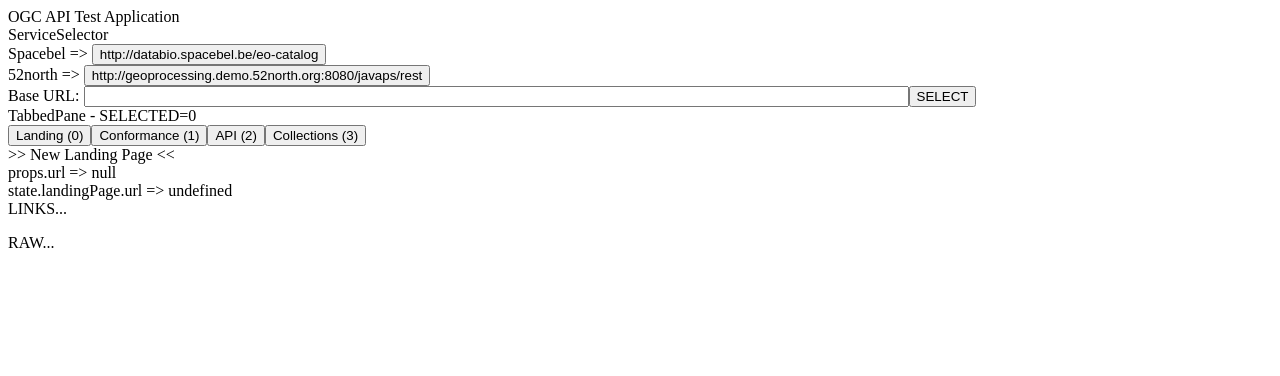
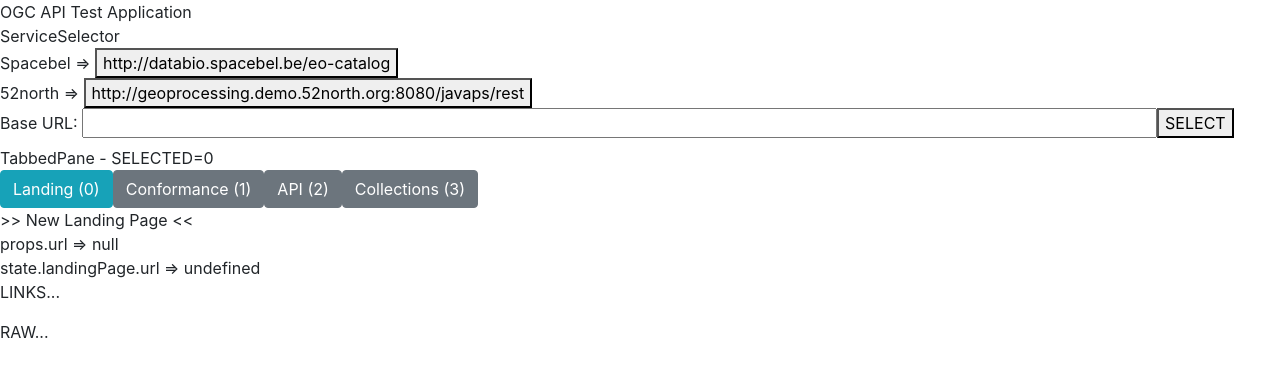
Before and after one commit to rconway/racogcapi, a React (Create React App) app: page / in a window 1280 px wide. Shown: the top 376 px of the page. Built offline with nearby package versions, Linux system fonts and the light colour scheme.

Commit message:
Added bootstrap styling for TabBar.

```diff
--- a/package.json
+++ b/package.json
@@ -6,6 +6,7 @@
     "@testing-library/jest-dom": "^4.2.4",
     "@testing-library/react": "^9.4.0",
     "@testing-library/user-event": "^7.2.1",
+    "bootstrap": "^4.4.1",
     "react": "^16.12.0",
     "react-dom": "^16.12.0",
     "react-scripts": "3.3.0"
--- a/src/components/TabBar.js
+++ b/src/components/TabBar.js
@@ -3,8 +3,12 @@
 class TabBar extends React.Component {
   render() {
     const tabButtons = this.props.tabs.map((tab, index) => {
+      let className =
+        this.props.selectedTab === index ? "btn btn-info" : "btn btn-secondary";
       return (
         <button
+          type="button"
+          className={className}
           key={index}
           onClick={() => this.props.setSelectedTab(index)}
         >{`${tab} (${index})`}</button>
--- a/src/index.js
+++ b/src/index.js
@@ -1,3 +1,5 @@
+import "bootstrap/dist/css/bootstrap.css";
+
 import React from "react";
 import ReactDOM from "react-dom";
 import App from "./App";
```
Also changed, not shown: 1 other file (tests, documents, lock files or other folders).
